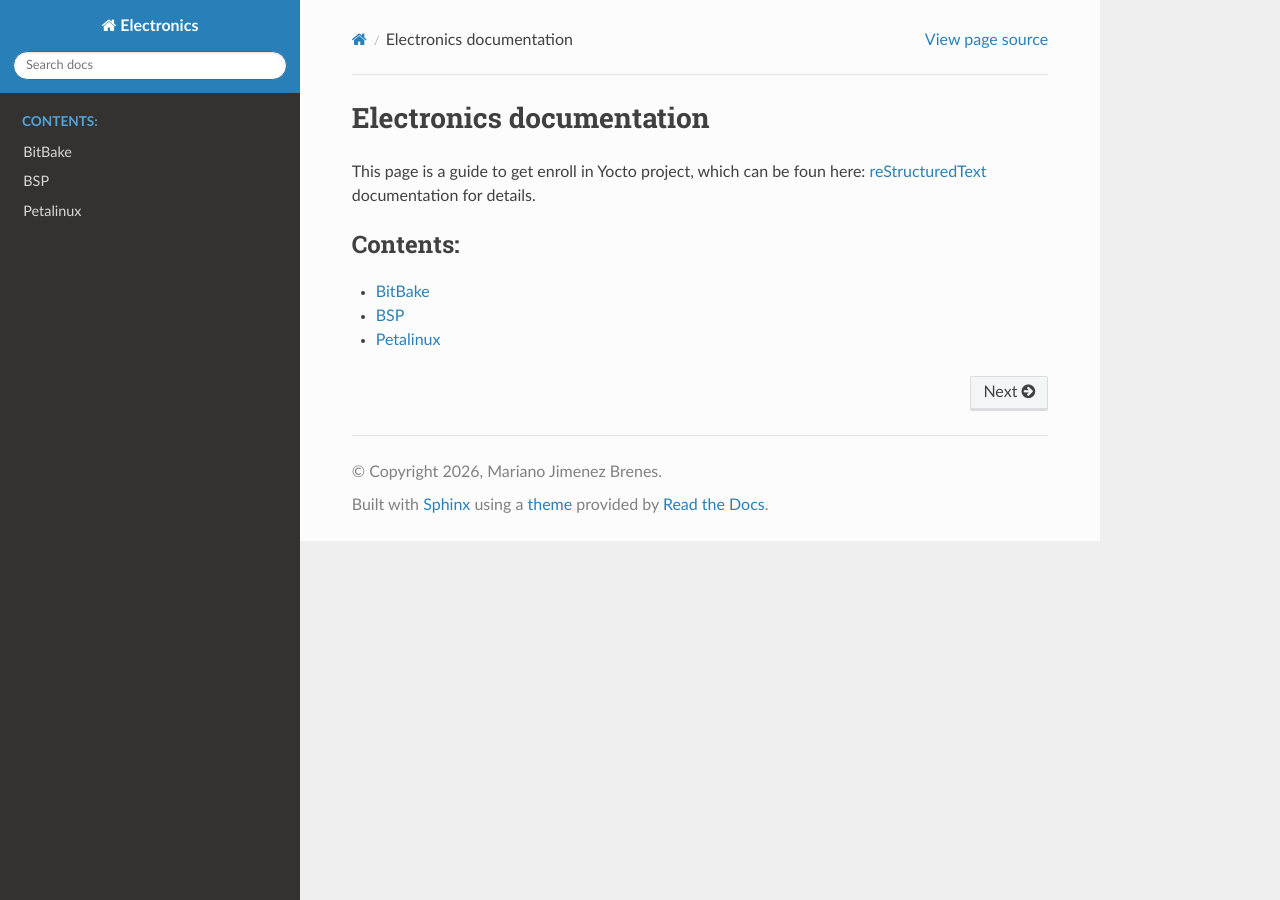
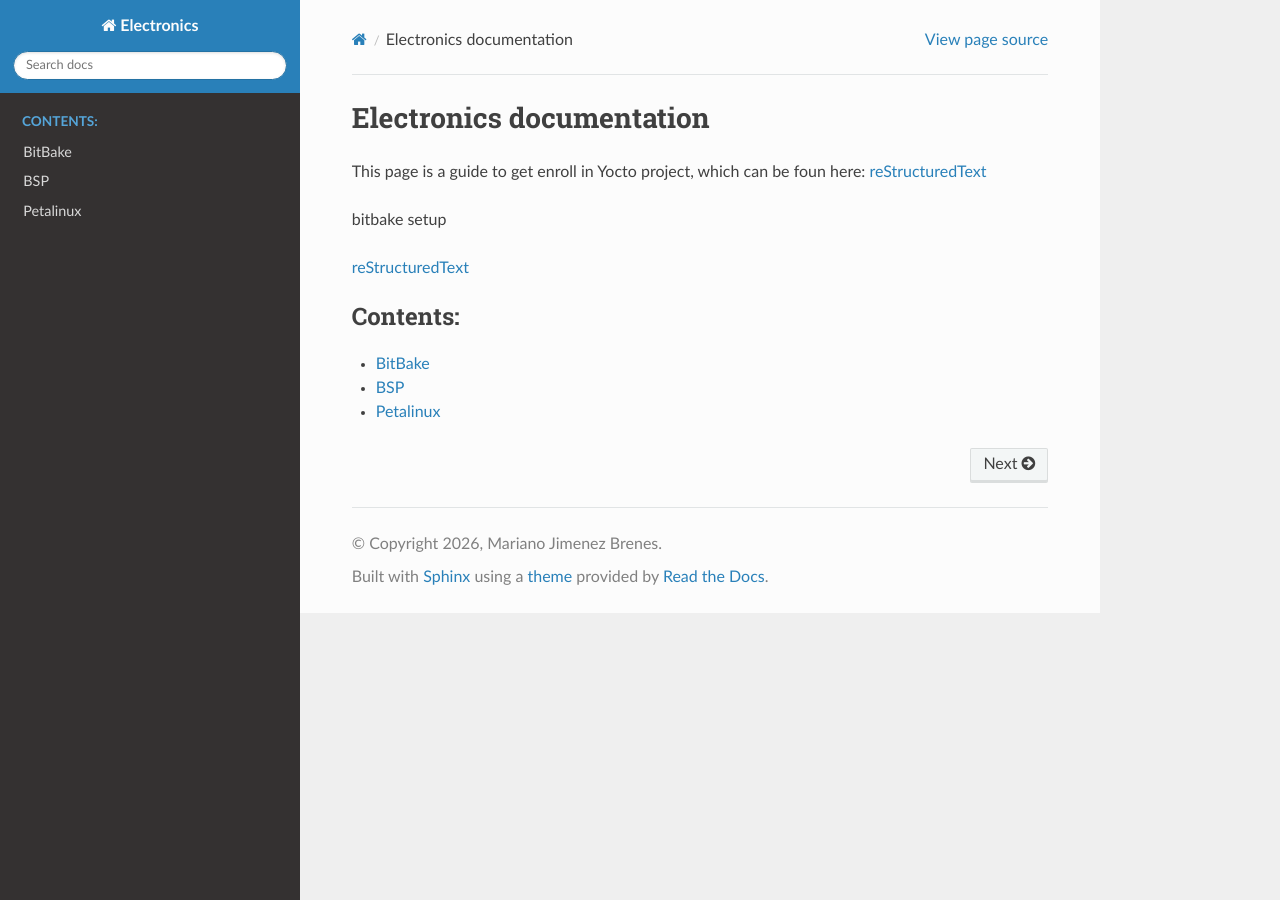
Before and after one commit to mariano-jb/yocto, a Sphinx documentation site: the page built from sphinx/source/index.rst, in a window 1280 px wide. Built offline with Sphinx 7.4.7 and the Read the Docs theme 3.1.0, drawn with Linux system fonts in a browser that asks for light colours.

Commit message:
source/index.rst & images

```diff
--- a/sphinx/source/index.rst
+++ b/sphinx/source/index.rst
@@ -8,7 +8,10 @@ Electronics documentation
 
 This page is a guide to get enroll in Yocto project, which can be foun here:
 `reStructuredText <https://docs.yoctoproject.org>`_
-documentation for details.
+
+bitbake setup
+
+`reStructuredText <https://docs.yoctoproject.org/brief-yoctoprojectqs/index.html#use-git-to-clone-bitbake-setup>`_
 
 
 .. toctree::
```
Also changed, not shown: sphinx/source/images/bitbake_conf.png (added), sphinx/source/images/bitbake_initial.png (added).
